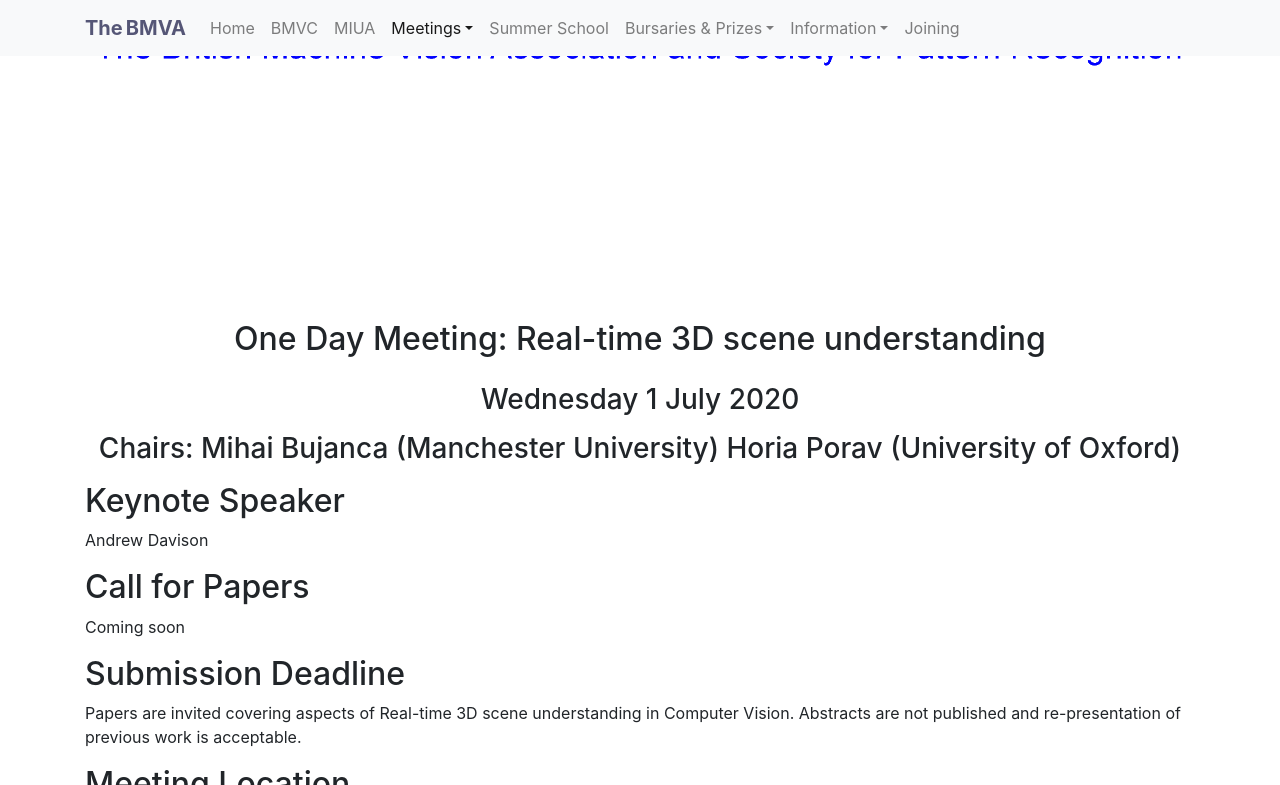
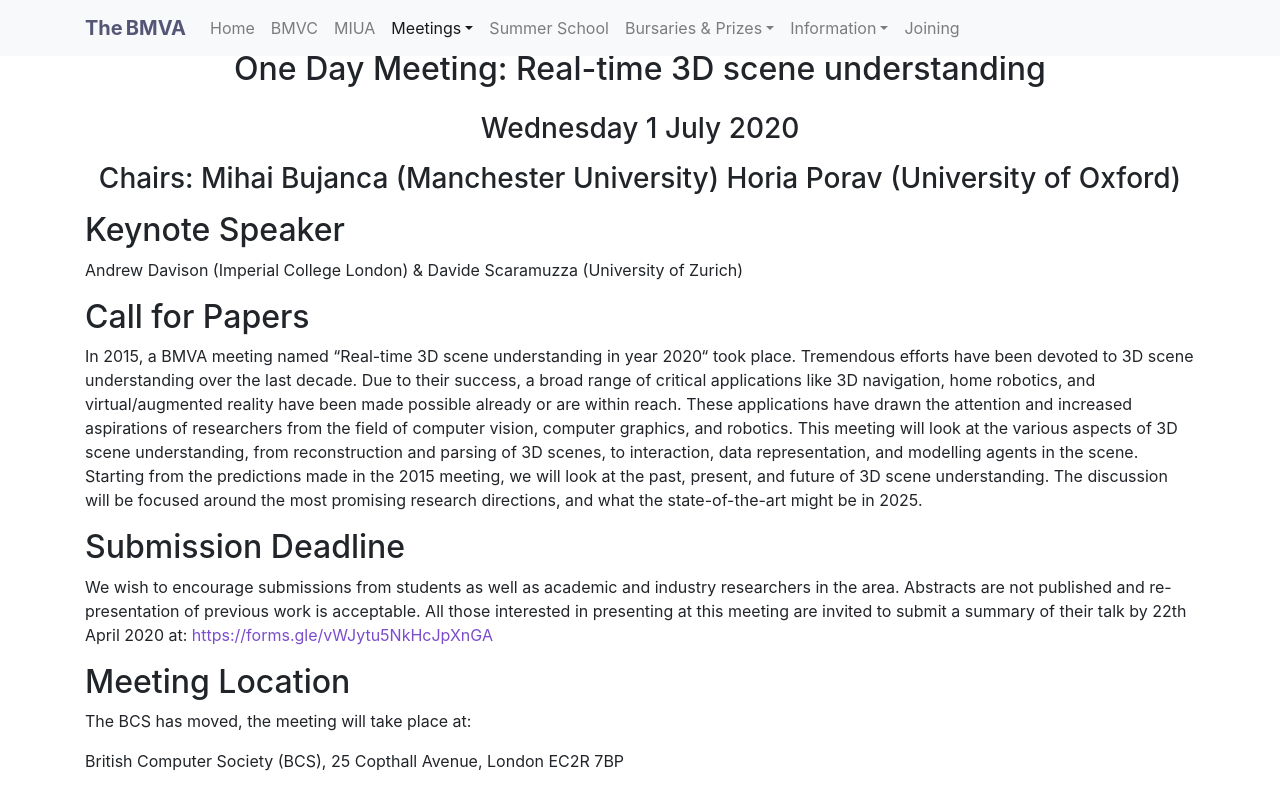
Before and after one commit to BritishMachineVisionAssociation/BMVC2021, a Jekyll site: the page built from meetings/20-07-01-Real-time 3D scene understanding.md, in a window 1280 px wide and 900 px high, scrolled down 503 px, cut to the strip 0-785 px from the top of the window. Built offline with Jekyll 4.4.1, drawn with Linux system fonts in a browser that asks for light colours; nearby versions of some CDN libraries.

Commit message:
Update Tech Meeting 1st July

```diff
--- a/meetings/20-07-01-Real-time 3D scene understanding.md
+++ b/meetings/20-07-01-Real-time 3D scene understanding.md
@@ -5,19 +5,24 @@
 index: 1
 date: 2020-07-01
 meeting-title: "Real-time 3D scene understanding"
-image: placeholder.png
+image: 20-07-01_SceneUnderstanding.png
 organisers: Mihai Bujanca (Manchester University) Horia Porav (University of Oxford)
 ---
 
 ## Keynote Speaker
-Andrew Davison
+Andrew Davison (Imperial College London) & Davide Scaramuzza (University of Zurich)
 ## Call for Papers
 
-Coming soon
+In 2015, a BMVA meeting named “Real-time 3D scene understanding in year 2020“ took place.  Tremendous efforts have been devoted to 3D scene understanding over the last decade. Due to their success, a broad range of critical applications like 3D navigation, home robotics, and virtual/augmented reality have been made possible already or are within reach. These applications have drawn the attention and increased aspirations of researchers from the field of computer vision, computer graphics, and robotics.
+This meeting will look at the various aspects of 3D scene understanding, from reconstruction and parsing of 3D scenes, to interaction, data representation, and modelling agents in the scene. Starting from the predictions made in the 2015 meeting, we will look at the past, present, and future of 3D scene understanding. The discussion will be focused around the most promising research directions, and what the state-of-the-art might be in 2025.
+
 
 ## Submission Deadline
 
-Papers are invited covering aspects of Real-time 3D scene understanding in Computer Vision. Abstracts are not published and re-presentation of previous work is acceptable.
+We wish to encourage submissions from students as well as academic and industry researchers in the area. Abstracts are not published and re-presentation of previous work is acceptable. All those interested in presenting at this meeting are invited to submit a summary of their talk by
+22th April 2020 at:
+<https://forms.gle/vWJytu5NkHcJpXnGA>
+
 
 ## Meeting Location
 
```
Also changed, not shown: assets/images/events/20-07-01_SceneUnderstanding.png (added), 1 other file.
